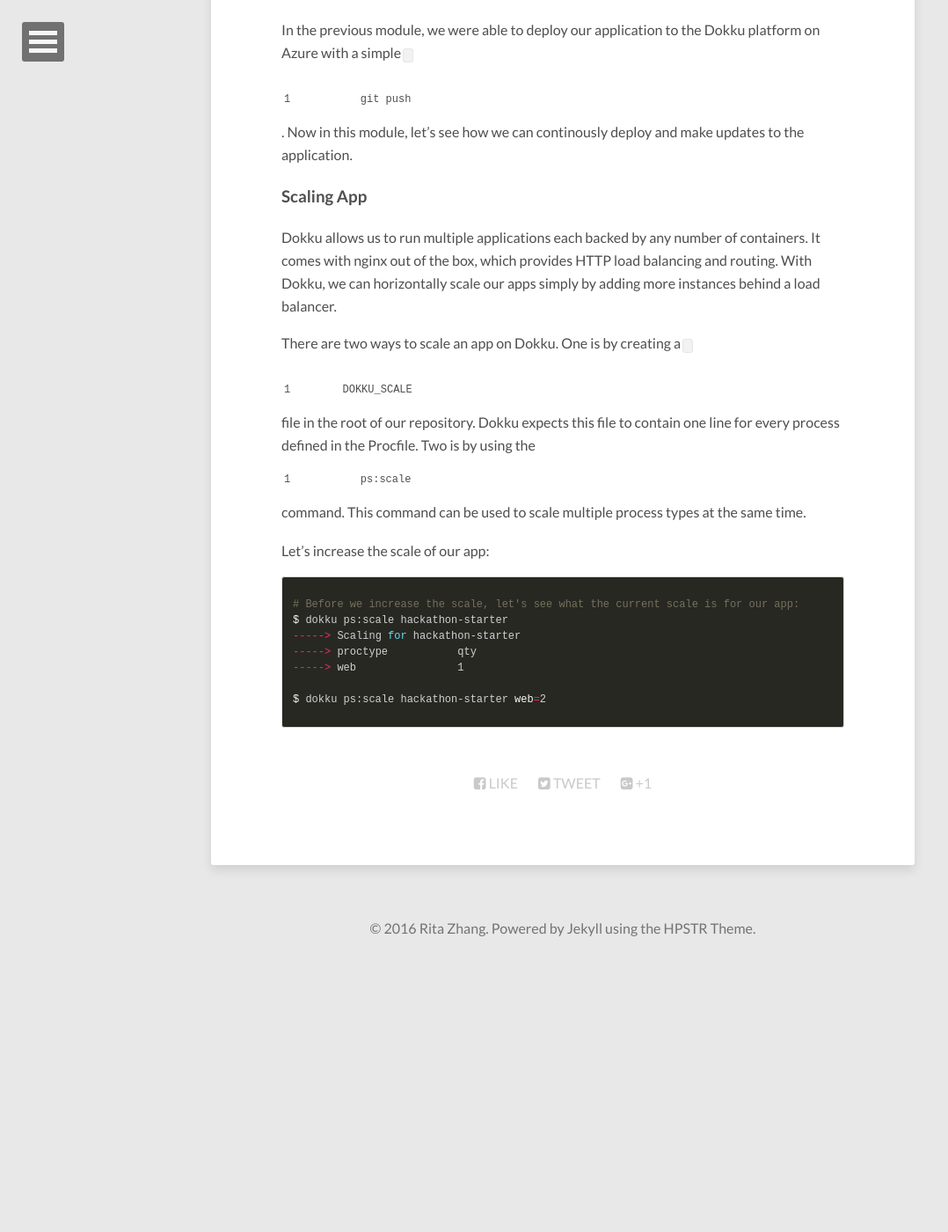
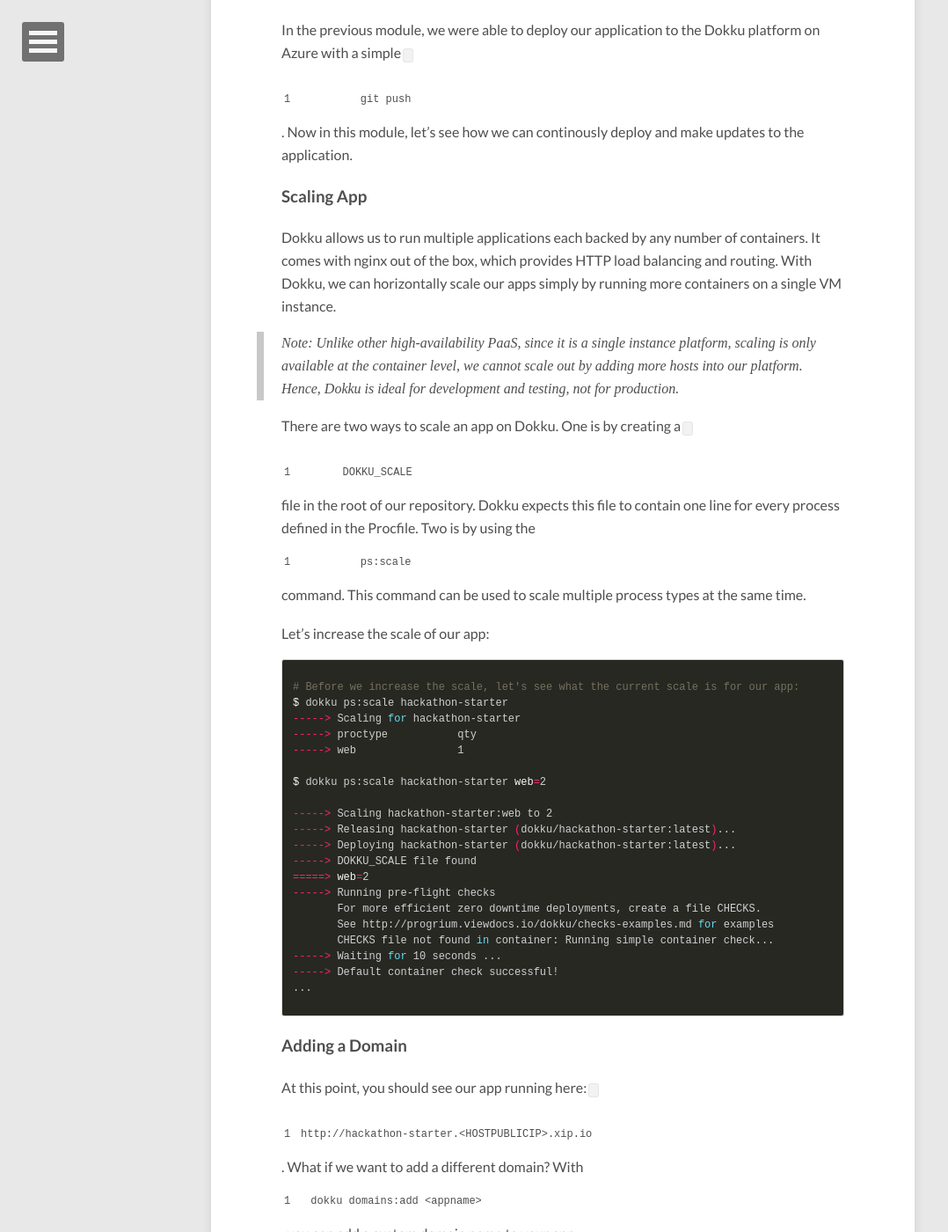
Before and after one commit to ritazh/devopsfun, a Jekyll site: the page built from _posts/2015-12-20-managing-app.md, in a window 1280 px wide and 1400 px high, scrolled down 558 px. Shown: the whole window at 88% size, without its empty margins (0-1078 px from the left). Built offline with Jekyll 4.4.1, drawn with Linux system fonts in a browser that asks for light colours; nearby versions of some CDN libraries; before the commit the page ends 1654 px from its top, so only the background shows below that; some of the changed text lies outside the part shown.

Commit message:
Add module for Scaling and Add a Domain

```diff
--- a/_posts/2015-12-20-managing-app.md
+++ b/_posts/2015-12-20-managing-app.md
@@ -17,7 +17,9 @@
 In the previous module, we were able to deploy our application to the Dokku platform on Azure with a simple `git push`. Now in this module, let's see how we can continously deploy and make updates to the application.
 
 ### Scaling App
-Dokku allows us to run multiple applications each backed by any number of containers. It comes with nginx out of the box, which provides HTTP load balancing and routing. With Dokku, we can horizontally scale our apps simply by adding more instances behind a load balancer.
+Dokku allows us to run multiple applications each backed by any number of containers. It comes with nginx out of the box, which provides HTTP load balancing and routing. With Dokku, we can horizontally scale our apps simply by running more containers on a single VM instance.
+
+> Note: Unlike other high-availability PaaS, since it is a single instance platform, scaling is only available at the container level, we cannot scale out by adding more hosts into our platform. Hence, Dokku is ideal for development and testing, not for production.
 
 There are two ways to scale an app on Dokku. One is by creating a `DOKKU_SCALE` file in the root of our repository. Dokku expects this file to contain one line for every process defined in the Procfile. Two is by using the `ps:scale` command. This command can be used to scale multiple process types at the same time.
 
@@ -30,4 +32,37 @@
 -----> web                1
 
 $ dokku ps:scale hackathon-starter web=2
+
+-----> Scaling hackathon-starter:web to 2
+-----> Releasing hackathon-starter (dokku/hackathon-starter:latest)...
+-----> Deploying hackathon-starter (dokku/hackathon-starter:latest)...
+-----> DOKKU_SCALE file found
+=====> web=2
+-----> Running pre-flight checks
+       For more efficient zero downtime deployments, create a file CHECKS.
+       See http://progrium.viewdocs.io/dokku/checks-examples.md for examples
+       CHECKS file not found in container: Running simple container check...
+-----> Waiting for 10 seconds ...
+-----> Default container check successful!
+...
 {% endhighlight %}
+
+### Adding a Domain
+At this point, you should see our app running here: `http://hackathon-starter.<HOSTPUBLICIP>.xip.io`. What if we want to add a different domain? With `dokku domains:add <appname>`, you can add a custom domain name to your app.
+
+{% highlight bash %}
+$ dokku domains:add hackathon-starter devopsfun.<HOSTPUBLICIP>.xip.io
+-----> Configuring hackathon-starter.<HOSTPUBLICIP>.xip.io...
+-----> Configuring devopsfun.<HOSTPUBLICIP>.xip.io...
+-----> Creating http nginx.conf
+-----> Running nginx-pre-reload
+       Reloading nginx
+-----> Configuring hackathon-starter.<HOSTPUBLICIP>.xip.io...
+-----> Configuring devopsfun.<HOSTPUBLICIP>.xip.io...
+-----> Creating http nginx.conf
+-----> Running nginx-pre-reload
+       Reloading nginx
+-----> Added devopsfun.<HOSTPUBLICIP>.xip.io to hackathon-starter
+{% endhighlight %}
+
+Navigate to `devopsfun.<HOSTPUBLICIP>.xip.io` in your browser, you should see the app.
--- a/index.html
+++ b/index.html
@@ -140,11 +140,6 @@
                 Adding a Domain
               </a>
             </div>
-            <div>
-              <a href="managing-app/#configuring-app-environment-variables">
-                Configuring App Environment Variables
-              </a>
-            </div>
         </div>
       </div>
 
--- a/posts/index.html
+++ b/posts/index.html
@@ -92,10 +92,5 @@
             Adding a Domain
           </a>
         </li>
-        <li class="entry-title">
-          <a href="../managing-app/#configuring-app-environment-variables">
-            Configuring App Environment Variables
-          </a>
-        </li>
       </ul>
   </article>
```
Also changed, not shown: _posts/2015-12-21-deploying-app.md (+7 -2 lines).
